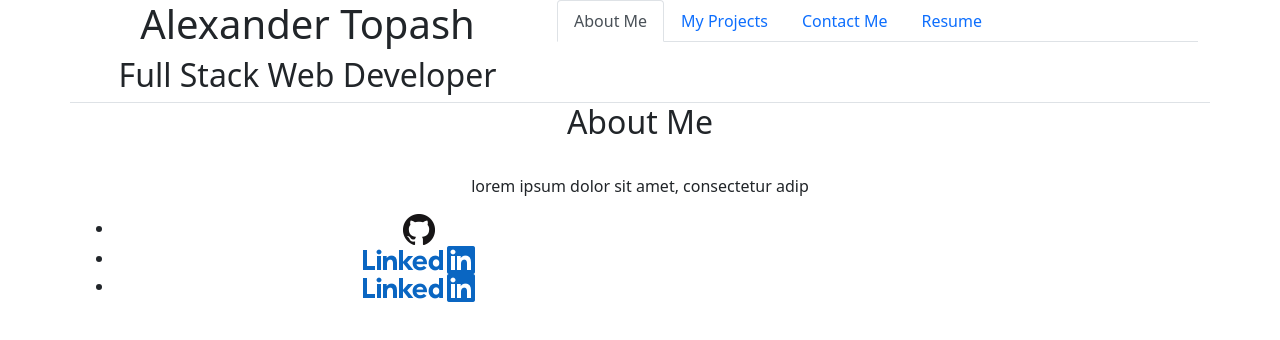
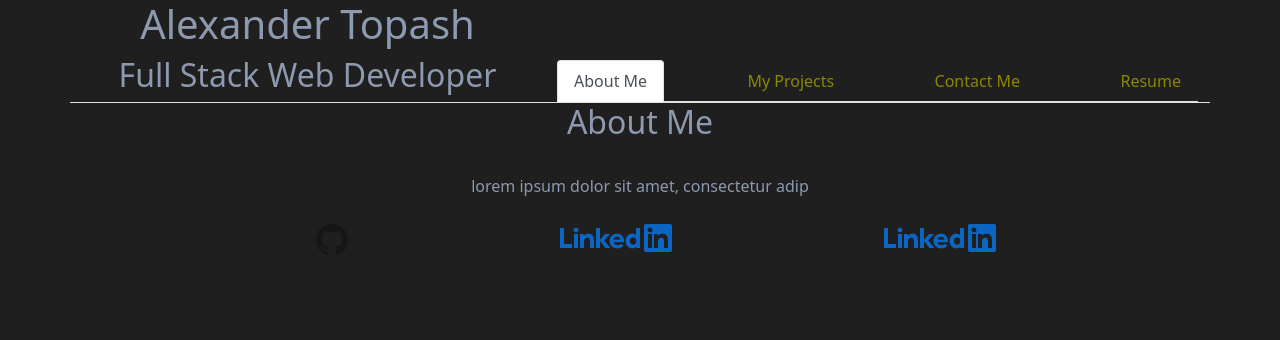
Before and after one commit to Topash15/Topash-Portfolio, a React (Create React App) app: page / in a window 1280 px wide. Shown: the top 340 px of the page. Built offline with nearby package versions, Linux system fonts and the light colour scheme.

Commit message:
added styling for navbar and footer

```diff
--- a/src/App.css
+++ b/src/App.css
@@ -3,6 +3,51 @@
   --secondary-color: #8d99ae;
   --teritiary-color: #8B8804;
   --background-color: #1F1F1F;
+}
+
+*{
+  background-color: var(--background-color);
+  color: var(--secondary-color)
+}
+
+a{
+  color: var(--teritiary-color)
+}
+
+/* NAV  */
+.nav{
+  align-items: end;
+  justify-content: space-between;
+}
+
+.nav-tabs{
+  width: 100%;
+  justify-content: space-between;
+}
+
+.nav-link{
+  color: var(--teritiary-color)
+}
+
+.nav-link.active {
+  background-color: var(--background-color)
+}
+
+.nav-div{
+  display: flex;
+}
+
+/* FOOTER */
+
+.footer-list{
+  display: flex;
+  list-style-type: none;
+  width: 100%;
+  justify-content: space-evenly;
+}
+
+.footer-item{
+  padding: 10px;
 }
 
 .App {
--- a/src/components/Footer/index.js
+++ b/src/components/Footer/index.js
@@ -24,10 +24,10 @@ const Footer = () => {
     return (
       <div className="container">
         <div className="row">
-          <div className="col-7">
-            <ul className="">
+          <div className="">
+            <ul className="footer-list">
               {contacts.map((contact) => (
-                <li className="" key={contact}>
+                <li className="footer-item" key={contact}>
                   <a href = {contact.link}>
                     <img
                         alt={contact.alt}
--- a/src/components/Nav/index.js
+++ b/src/components/Nav/index.js
@@ -10,7 +10,7 @@ const Nav = (props) => {
           <h1>Alexander Topash</h1>
           <h2>Full Stack Web Developer</h2>
         </div>
-        <div className="col-7">
+        <div className="nav-div col-7">
           <ul className="nav nav-tabs">
             {tabs.map((tab) => (
               <li className="nav-item" key={tab}>
--- a/src/components/pages/Project/index.js
+++ b/src/components/pages/Project/index.js
@@ -7,36 +7,39 @@ const Project = () => {
       description: "This is a project",
       image: "reading-corner",
       link: "",
+      repo: "",
     },
     {
       name: "Fresh Finds",
       description: "This is a project",
       image: "fresh-finds",
       link: "",
+      repo: "",
     },
     {
         name: "Reading Corner",
         description: "This is a project",
         image: "reading-corner",
         link: "",
-    },
-    {
+        repo: "",
+      },    {
         name: "Reading Corner",
         description: "This is a project",
         image: "reading-corner",
         link: "",
-    },
-    {
+        repo: "",
+      },    {
         name: "Reading Corner",
         description: "This is a project",
         image: "reading-corner",
         link: "",
-    },
-    {
+        repo: "",
+      },    {
         name: "Reading Corner",
         description: "This is a project",
         image: "reading-corner",
         link: "",
+        repo: "",
       },
   ];
 
@@ -59,8 +62,13 @@ const Project = () => {
                 <div className="card-body">
                   <h5 className="card-title">{project.name}</h5>
                   <p className="card-text">{project.description}</p>
+                  <div>
                     <a href={project.link} className="text-muted">
                         View Project
+                    </a>
+                  </div>
+                  <a href={project.repo} className="text-muted">
+                    View Repo
                   </a>
                 </div>
               </div>
```
Lines whose indentation alone changed are shown as unchanged.
